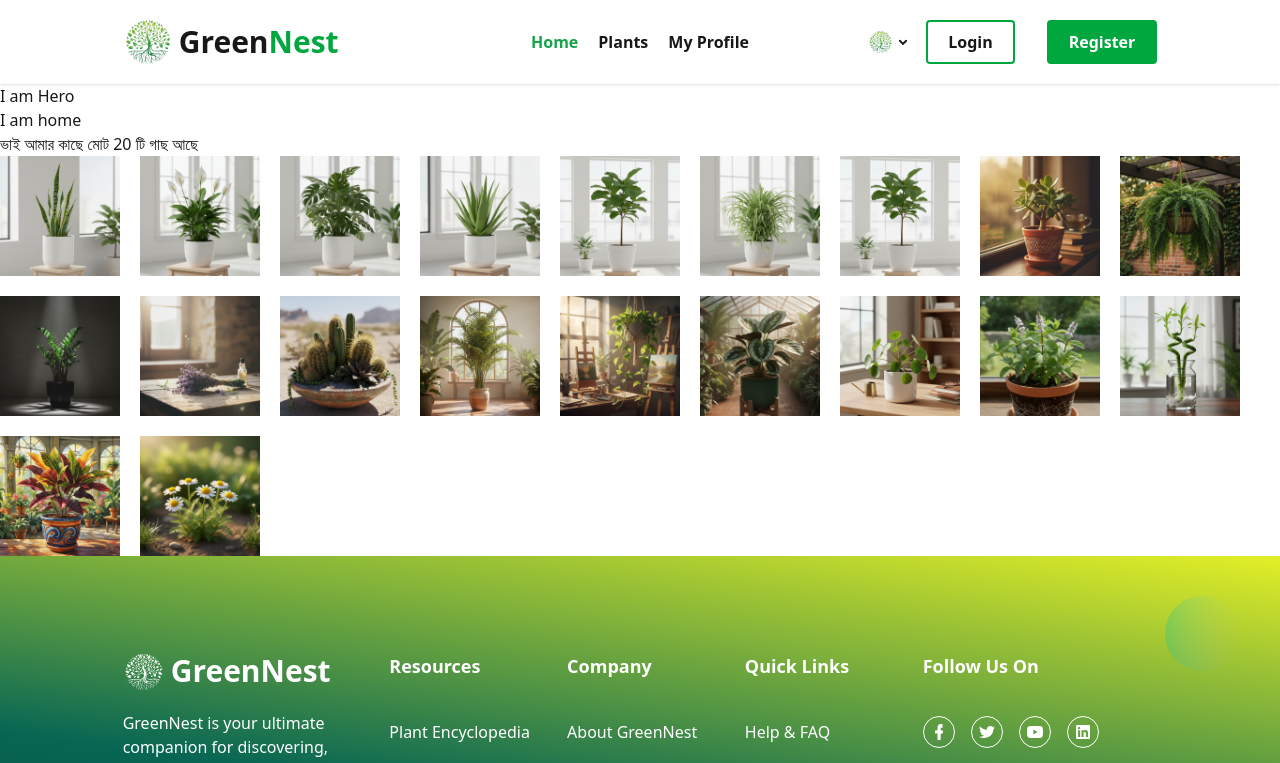
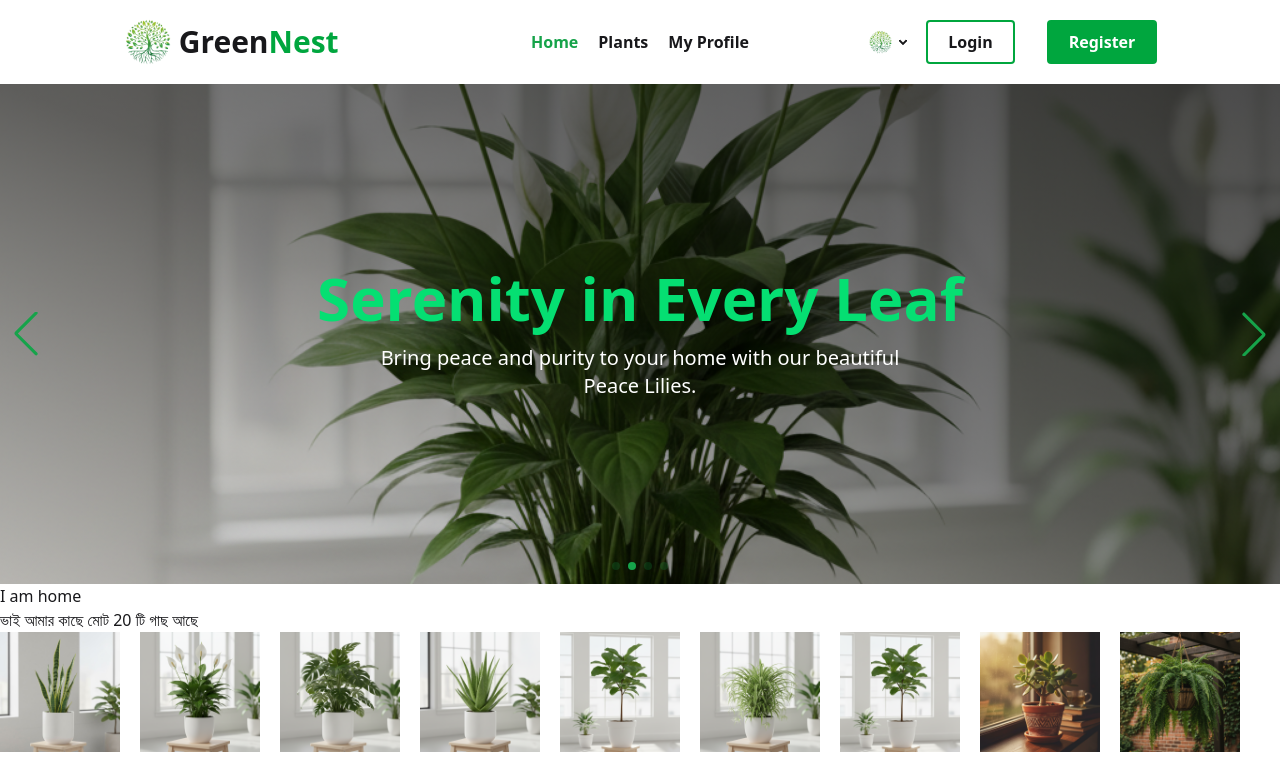
Before and after one commit to ashikurahman1/green-nest, a React (Vite) app: page / in a window 1280 px wide. Shown: the top 763 px of the page. Built offline with nearby package versions, Linux system fonts and the light colour scheme.

Commit message:
hero section

```diff
--- a/package.json
+++ b/package.json
@@ -19,6 +19,7 @@
     "react-router": "^7.9.4",
     "react-toastify": "^11.0.5",
     "sweetalert2": "^11.26.3",
+    "swiper": "^12.0.3",
     "tailwindcss": "^4.1.15"
   },
   "devDependencies": {
--- a/src/components/Hero.jsx
+++ b/src/components/Hero.jsx
@@ -1,9 +1,124 @@
 import React from 'react';
+import { Swiper, SwiperSlide } from 'swiper/react';
+import { Autoplay, Navigation, Pagination } from 'swiper/modules';
+
+import 'swiper/css';
+import 'swiper/css/navigation';
+import 'swiper/css/pagination';
 
 const Hero = () => {
   return (
-    <div>
-      <p>I am Hero</p>
+    <div className="h-[400px] lg:h-[500px]">
+      <Swiper
+        spaceBetween={30}
+        centeredSlides={true}
+        autoplay={{
+          delay: 2000,
+          disableOnInteraction: false,
+        }}
+        pagination={{
+          clickable: true,
+        }}
+        navigation={true}
+        modules={[Autoplay, Pagination, Navigation]}
+        className="mySwiper h-full"
+      >
+        {/* Slide 1 */}
+        <SwiperSlide>
+          <div
+            className="relative h-full w-full bg-cover bg-center flex flex-col justify-center items-center text-center px-4"
+            style={{
+              backgroundImage: "url('/images/SpiderPlant.png')",
+            }}
+          >
+            {/* Gradient overlay */}
+            <div className="absolute inset-0 bg-gradient-to-bl from-black/70 via-black/50 to-transparent z-0" />
+
+            {/* Content */}
+            <div className="relative z-10 text-white">
+              <h1 className="text-4xl md:text-6xl font-bold mb-4 text-green-400   ">
+                Welcome to Plantopia
+              </h1>
+              <p className="text-lg md:text-xl max-w-xl mx-auto">
+                Breathe life into your space with our vibrant, living greens.
+              </p>
+            </div>
+          </div>
+        </SwiperSlide>
+
+        {/* Slide 2 */}
+        <SwiperSlide>
+          <div
+            className="relative h-full w-full bg-cover bg-center flex flex-col justify-center items-center text-center px-4"
+            style={{
+              backgroundImage: "url('/images/PeaceLily.png')",
+            }}
+          >
+            {/* Gradient overlay */}
+            <div className="absolute inset-0 bg-gradient-to-bl from-black/70 via-black/50 to-transparent z-0" />
+
+            {/* Content */}
+            <div className="relative z-10 text-white">
+              <h1 className="text-4xl md:text-6xl font-bold mb-4 text-green-400   ">
+                Serenity in Every Leaf
+              </h1>
+              <p className="text-lg md:text-xl max-w-xl mx-auto">
+                Bring peace and purity to your home with our beautiful Peace
+                Lilies.
+              </p>
+            </div>
+          </div>
+        </SwiperSlide>
+
+        {/* Slide 3 */}
+
+        <SwiperSlide>
+          <div
+            className="relative h-full w-full bg-cover bg-center flex flex-col justify-center items-center text-center px-4"
+            style={{
+              backgroundImage: "url('/images/SnackPlant.jpg')",
+            }}
+          >
+            {/* Gradient overlay */}
+            <div className="absolute inset-0 bg-gradient-to-bl from-black/70 via-black/50 to-transparent z-0" />
+
+            {/* Content */}
+            <div className="relative z-10 text-white">
+              <h1 className="text-4xl md:text-6xl font-bold mb-4 text-green-400   ">
+                Bold. Strong. Evergreen.
+              </h1>
+              <p className="text-lg md:text-xl max-w-xl mx-auto">
+                The Snake Plant — a stylish, low-maintenance statement for
+                modern living.
+              </p>
+            </div>
+          </div>
+        </SwiperSlide>
+
+        {/* Slide 4 */}
+        <SwiperSlide>
+          <div
+            className="relative h-full w-full bg-cover bg-center flex flex-col justify-center items-center text-center px-4"
+            style={{
+              backgroundImage: "url('/images/MonsteraDeliciosa.png')",
+            }}
+          >
+            {/* Gradient overlay */}
+            <div className="absolute inset-0 bg-gradient-to-bl from-black/70 via-black/50 to-transparent z-0" />
+
+            {/* Content */}
+            <div className="relative z-10 text-white">
+              <h1 className="text-4xl md:text-6xl font-bold mb-4 text-green-400   ">
+                Embrace the Jungle Vibes
+              </h1>
+              <p className="text-lg md:text-xl max-w-xl mx-auto">
+                With dramatic leaves and bold beauty, Monstera brings nature
+                indoors.
+              </p>
+            </div>
+          </div>
+        </SwiperSlide>
+      </Swiper>
     </div>
   );
 };
--- a/src/index.css
+++ b/src/index.css
@@ -27,3 +27,12 @@ a.active {
   color: #16a34a;
   font-weight: bold;
 }
+
+.swiper-button-prev,
+.swiper-button-next {
+  color: #16a34a !important;
+}
+.swiper-pagination-bullet,
+.swiper-pagination-bullet-active {
+  background-color: #16a34a !important;
+}
```
Also changed, not shown: src/components/TopRatedPlants.jsx (added), 1 other file (tests, documents, lock files or other folders).
